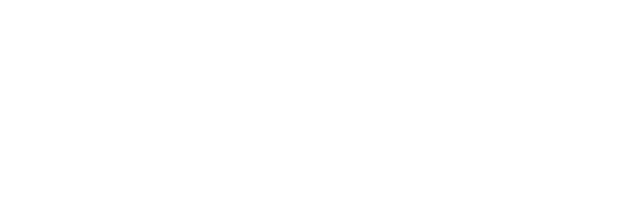
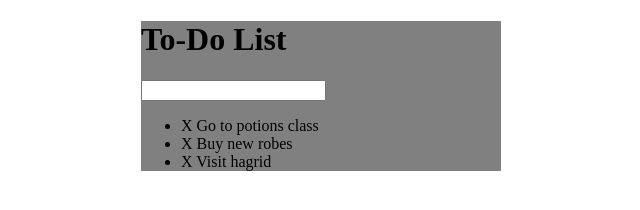
Before and after one commit to Avocado91/todo-app, a plain HTML site: page index.html in a window 1280 px wide. Shown: the whole page, without its empty margins (319-959 px from the left). Drawn offline with nearby package versions, Linux system fonts and the light colour scheme.

Commit message:
adding basic html and css

```diff
--- a/index.html
+++ b/index.html
@@ -5,8 +5,26 @@
   <meta name="viewport" content="width=device-width, initial-scale=1.0">
   <meta http-equiv="X-UA-Compatible" content="ie=edge">
   <title>Todo App</title>
+  <link rel="stylesheet" href="main.css">
+  <script src="https://code.jquery.com/jquery-3.2.1.min.js" integrity="sha256-hwg4gsxgFZhOsEEamdOYGBf13FyQuiTwlAQgxVSNgt4=" crossorigin="anonymous"></script>
 </head>
 <body>
 
+  <div id="container">
+    <h1>To-Do List</h1>
+    <input type="text">
+    <ul>
+      <li><span>X</span> Go to potions class</li>
+      <li><span>X</span> Buy new robes</li>
+      <li><span>X</span> Visit hagrid</li>
+    </ul>
+  </div>
+
+
+
+
+
+  <!-- SCRIPTS -->
+  <script type="text/javascript" src='todo.js'></script>
 </body>
 </html>
--- a/main.css
+++ b/main.css
@@ -0,0 +1,5 @@
+#container {
+  background: grey;
+  width: 360px;
+  margin: 0 auto;
+}
```
Also changed, not shown: 1 other file.
